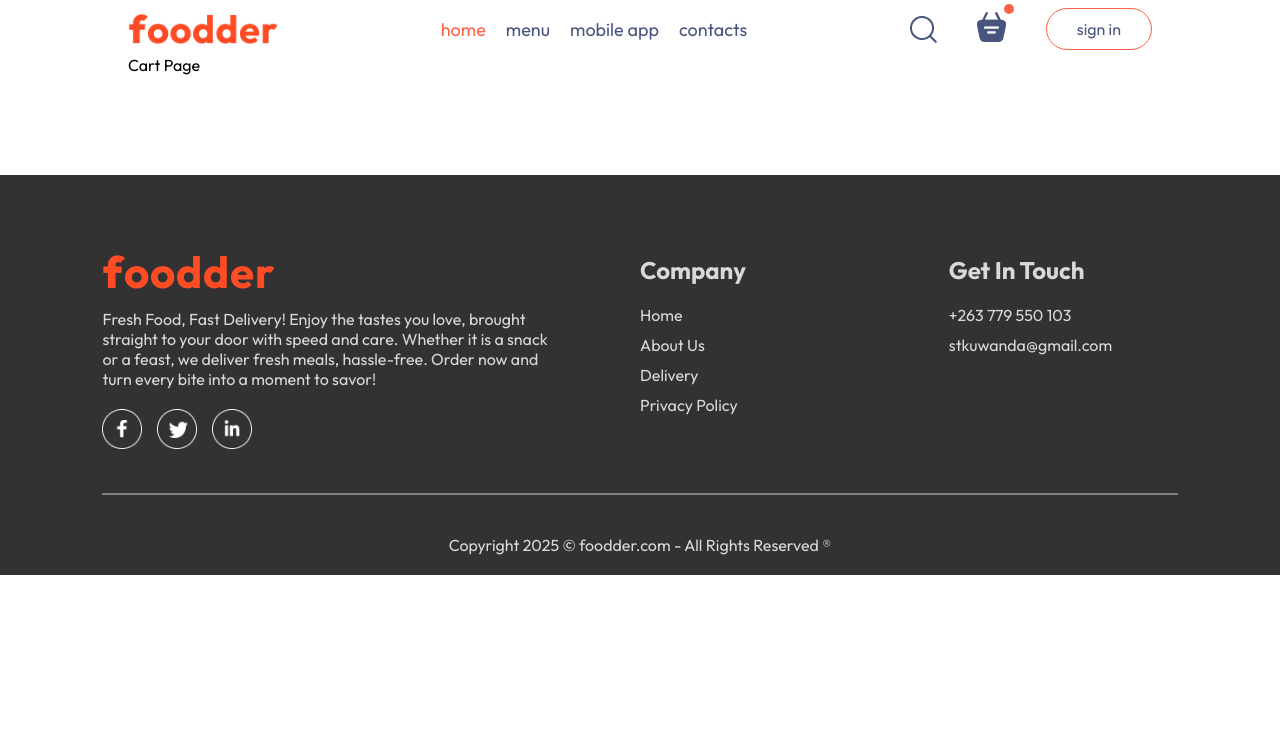
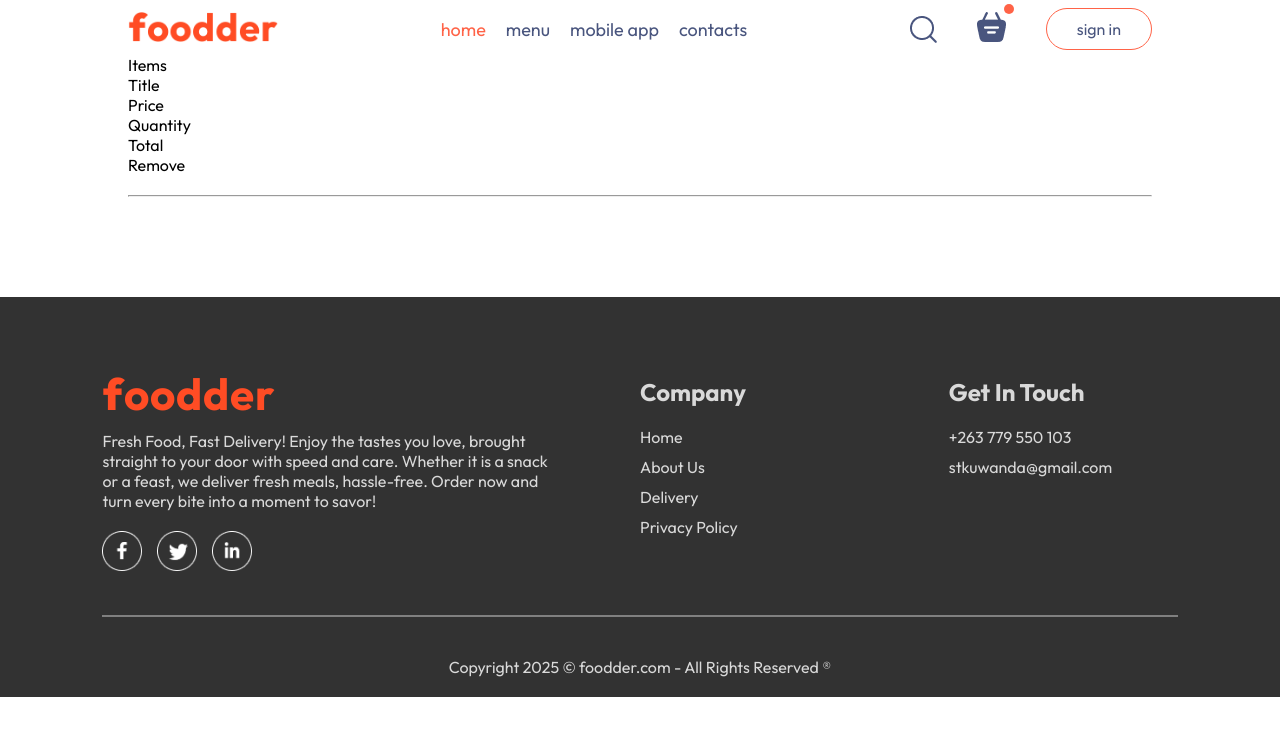
Before and after one commit to stkuwanda/foodder-frontend, a React (Vite) app: page /cart in a window 1280 px wide. Shown: the top 736 px of the page. Built offline with nearby package versions, Linux system fonts and the light colour scheme.

Commit message:
implementing basic cart page, and updating navigation to specific home page sections from other pages using locaion.hash from react-router-dom library

```diff
--- a/src/components/Navbar/Navbar.component.jsx
+++ b/src/components/Navbar/Navbar.component.jsx
@@ -8,17 +8,17 @@ function Navbar({ setShowLogin }) {
   const [selected, setSelected] = useState('home');
 	return (
 		<nav>
-			<img src={assets.logo} alt='brand logo image' className='logo' />
+			<Link to='/'><img src={assets.logo} alt='brand logo image' className='logo' /></Link>
 			<ul className='navbar-menu'>
         <Link to='/' onClick={() => setSelected('home')} className={selected === 'home' ? 'active' : undefined}>home</Link>
-        <a href='#explore-menu' onClick={() => setSelected('menu')} className={selected === 'menu' ? 'active' : undefined}>menu</a>
-        <a href='#app-download' onClick={() => setSelected('mobile-app')} className={selected === 'mobile-app' ? 'active' : undefined}>mobile app</a>
-        <a href='#footer' onClick={() => setSelected('contacts')} className={selected === 'contacts' ? 'active' : undefined}>contacts</a>
+        <Link to='/#explore-menu' onClick={() => setSelected('menu')} className={selected === 'menu' ? 'active' : undefined}>menu</Link>
+        <Link to='/#app-download' onClick={() => setSelected('mobile-app')} className={selected === 'mobile-app' ? 'active' : undefined}>mobile app</Link>
+        <Link to='/#footer' onClick={() => setSelected('contacts')} className={selected === 'contacts' ? 'active' : undefined}>contacts</Link>
       </ul>
       <div className="navbar-right">
         <img src={assets.search_icon} alt="search icon" />
         <div className="navbar-search-icon">
-          <img src={assets.basket_icon} alt="basket icon" />
+          <Link to='/cart'><img src={assets.basket_icon} alt="basket icon" /></Link>
           <div className="dot"></div>
         </div>
         <button onClick={() => setShowLogin(true)}>sign in</button>
--- a/src/pages/Cart/Cart.page.jsx
+++ b/src/pages/Cart/Cart.page.jsx
@@ -1,10 +1,32 @@
+import { useStoreContext } from '../../context/StoreContext/StoreContext.tools';
 import './Cart.page.css';
 
 function Cart() {
+  const { cartItems, food_list, removeFromCart} = useStoreContext();
+
   return (
-    <div>
-      Cart Page
-    </div>
+    <main className='cart'>
+      <section className="cart-items">
+        <div className="cart-items-title">
+          <p>Items</p>
+          <p>Title</p>
+          <p>Price</p>
+          <p>Quantity</p>
+          <p>Total</p>
+          <p>Remove</p>
+        </div>
+        <br />
+        <hr />
+        {food_list.map(item => (cartItems[item._id] && (<div className='cart-items-title cart-item'>
+          <img src={item.image} alt={`Image of ${item.name}`} />
+          <p>{item.name}</p>
+          <p>{item.price}</p>
+          <p>{cartItems[item._id]}</p>
+          <p>{item.price * cartItems[item._id]}</p>
+          <p>x</p>
+        </div>)))}
+      </section>
+    </main>
   )
 }
 
--- a/src/pages/Home/Home.page.jsx
+++ b/src/pages/Home/Home.page.jsx
@@ -1,12 +1,25 @@
-import { useState } from 'react';
+import { useState, useEffect } from 'react';
+import { useLocation } from 'react-router-dom';
 import ExploreMenu from '../../components/ExploreMenu/ExploreMenu.component';
 import Header from '../../components/Header/Header.component';
 import FoodDisplay from '../../components/FoodDisplay/FoodDisplay.component';
 import AppDownload from '../../components/AppDownload/AppDownload.component';
 import './Home.page.css';
 
+
 function Home() {
   const [category, setCategory] = useState('All');
+  const location = useLocation();
+
+  useEffect(() => {
+    // Scroll to the element with the ID from the fragment identifier
+    if (location.hash) {
+      const element = document.querySelector(location.hash)
+      if (element) {
+        element.scrollIntoView({ behavior: 'smooth' })
+      }
+    }
+  }, [location.hash])
 
   return (
     <main>
```
